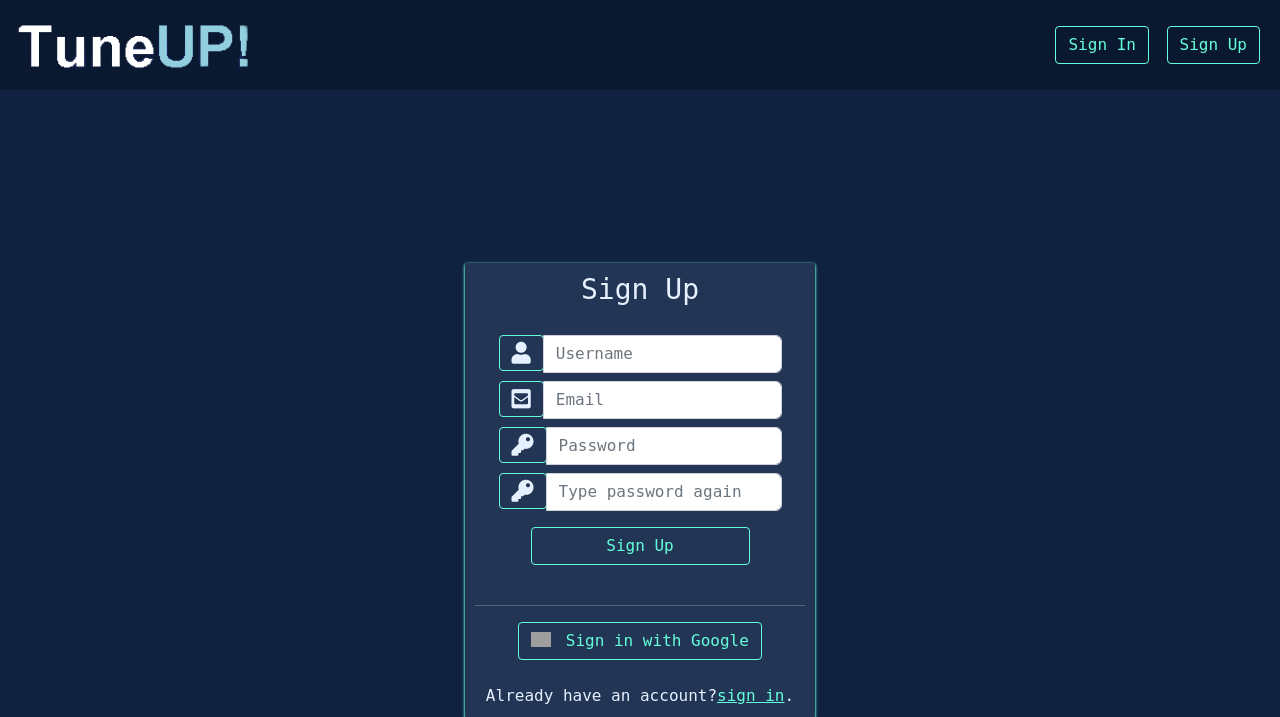
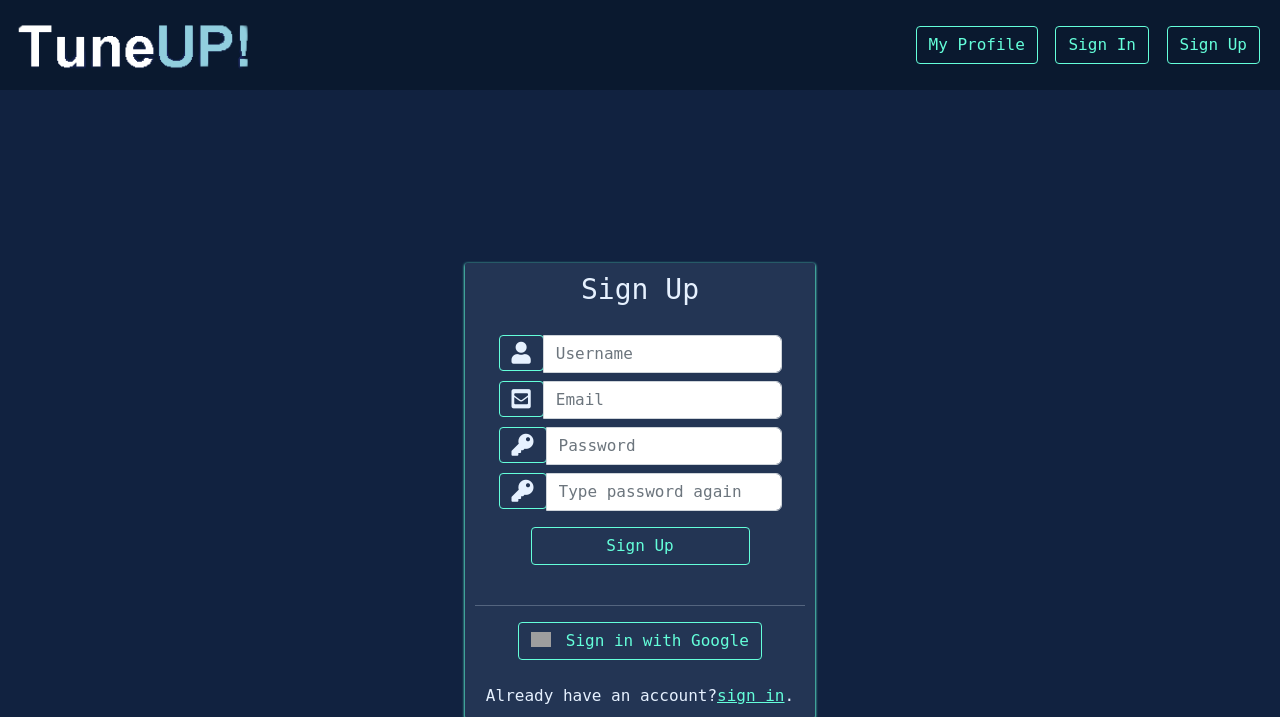
Before and after one commit to nachopalmieri/TP-IW-Bitschin-Palmieri, a Django app: page /accounts/signup/ in a window 1280 px wide. Shown: the top 717 px of the page. Run offline with Django 4.2, Linux system fonts and the light colour scheme; some libraries are stand-ins or nearby versions; grey boxes are pictures that could not be loaded.

Commit message:
Fix link profile in nav

```diff
--- a/MusicProject/sitio/templates/nav.html
+++ b/MusicProject/sitio/templates/nav.html
@@ -19,6 +19,7 @@
                 <a href="{% url 'profile' %}" class="btn btn-outline-success me-2">{% trans "My Profile" %}</a>
                 <a href="{% url 'account_logout' %}" class="btn btn-outline-danger me-2">{% trans "Sign Out" %}</a>
               {% else %}
+                <a href="{% url 'profile' %}" class="btn btn-outline-success me-2">{% trans "My Profile" %}</a>
                 <a href="{% url 'account_login' %}" class="btn btn-outline-success me-2">{% trans "Sign In" %}</a>
                 <a href="{% url 'account_signup' %}" class="btn btn-outline-success me-2">{% trans "Sign Up" %}</a>
               {% endif %}
```
